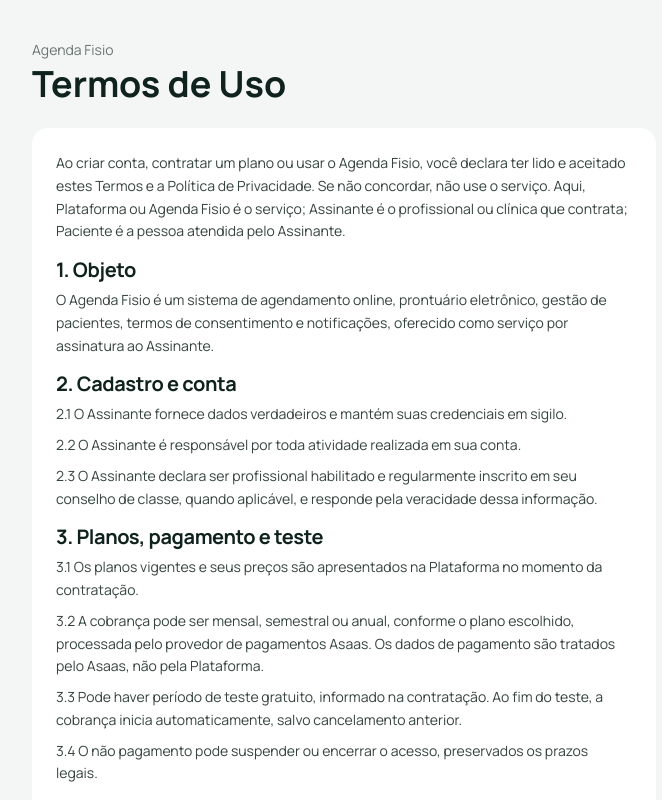
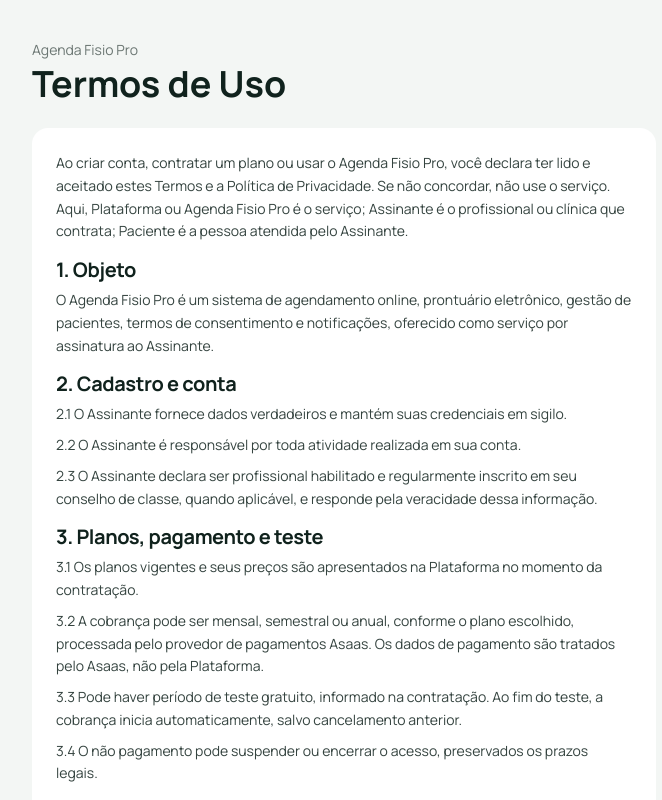
Before and after one commit to rabellinho99-sys/agenda-fisio, a Next.js app: page /termos-de-uso in a window 1280 px wide. Shown: the top 800 px of the page, without its empty margins (296-958 px from the left). Built offline with nearby package versions, Linux system fonts and the light colour scheme.

Commit message:
Termos de Uso com a marca Agenda Fisio Pro

```diff
--- a/app/termos-de-uso/page.tsx
+++ b/app/termos-de-uso/page.tsx
@@ -1,11 +1,11 @@
 import { Markdown } from "@/components/Assinar";
 
-export const metadata = { title: "Termos de Uso - Agenda Fisio" };
+export const metadata = { title: "Termos de Uso - Agenda Fisio Pro" };
 
-const TEXTO = `Ao criar conta, contratar um plano ou usar o Agenda Fisio, você declara ter lido e aceitado estes Termos e a Política de Privacidade. Se não concordar, não use o serviço. Aqui, Plataforma ou Agenda Fisio é o serviço; Assinante é o profissional ou clínica que contrata; Paciente é a pessoa atendida pelo Assinante.
+const TEXTO = `Ao criar conta, contratar um plano ou usar o Agenda Fisio Pro, você declara ter lido e aceitado estes Termos e a Política de Privacidade. Se não concordar, não use o serviço. Aqui, Plataforma ou Agenda Fisio Pro é o serviço; Assinante é o profissional ou clínica que contrata; Paciente é a pessoa atendida pelo Assinante.
 
 ## 1. Objeto
-O Agenda Fisio é um sistema de agendamento online, prontuário eletrônico, gestão de pacientes, termos de consentimento e notificações, oferecido como serviço por assinatura ao Assinante.
+O Agenda Fisio Pro é um sistema de agendamento online, prontuário eletrônico, gestão de pacientes, termos de consentimento e notificações, oferecido como serviço por assinatura ao Assinante.
 
 ## 2. Cadastro e conta
 2.1 O Assinante fornece dados verdadeiros e mantém suas credenciais em sigilo.
@@ -37,7 +37,7 @@
 É vedado tentar burlar a segurança, acessar dados de outras contas, usar a Plataforma para fim ilícito, sobrecarregar a infraestrutura de forma abusiva, ou revender o acesso sem autorização.
 
 ## 8. Propriedade intelectual
-O software, a marca e a identidade visual do Agenda Fisio pertencem à Plataforma. Os dados clínicos e cadastrais inseridos pelo Assinante pertencem ao Assinante e a seus Pacientes.
+O software, a marca e a identidade visual do Agenda Fisio Pro pertencem à Plataforma. Os dados clínicos e cadastrais inseridos pelo Assinante pertencem ao Assinante e a seus Pacientes.
 
 ## 9. Vigência e alterações
 9.1 Estes Termos vigoram enquanto durar a conta.
@@ -59,7 +59,7 @@
 export default function TermosPage() {
   return (
     <main className="mx-auto max-w-2xl px-6 py-10">
-      <p className="text-sm text-ink/60">Agenda Fisio</p>
+      <p className="text-sm text-ink/60">Agenda Fisio Pro</p>
       <h1 className="mt-1 text-4xl font-bold">Termos de Uso</h1>
       <article className="mt-6 rounded-2xl bg-white p-6">
         <Markdown texto={TEXTO} />
```
